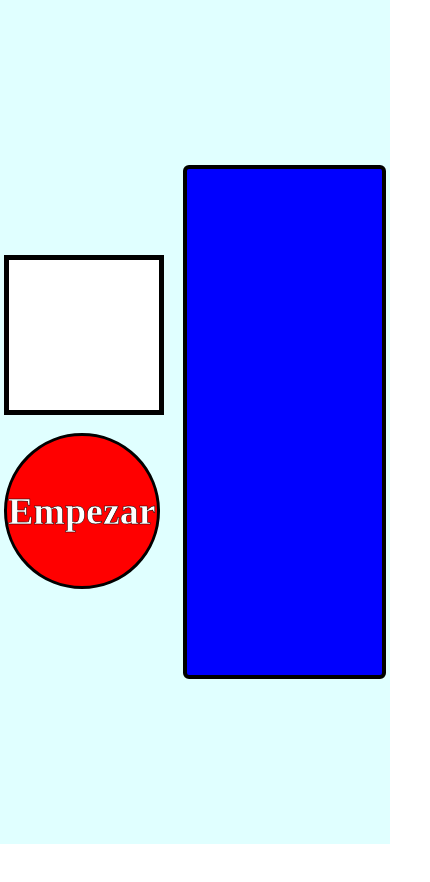
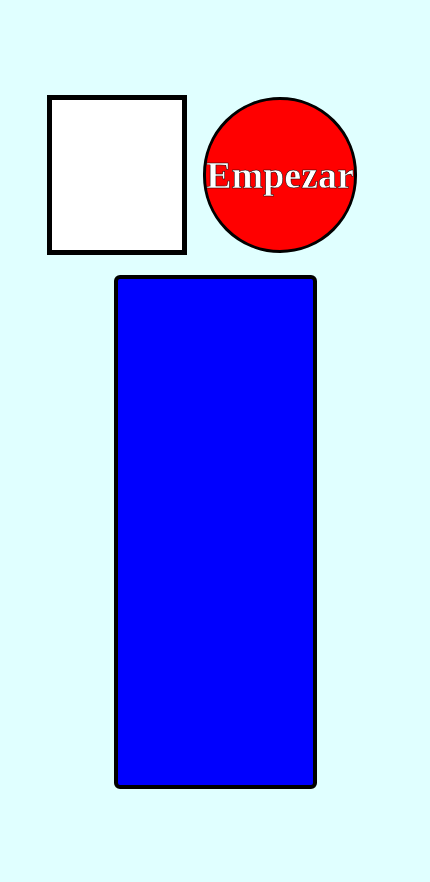
Before and after one commit to mariotg2003/Intuicion, a plain HTML site: page index.html in a window 390 px wide. Shown: the whole page, 430 px wide, since content can reach past the window. Before the commit the page ends 844 px from the top, so only its background shows below. Drawn offline with Linux system fonts and the light colour scheme.

Commit message:
Add files via upload

```diff
--- a/estilos.css
+++ b/estilos.css
@@ -1,10 +1,31 @@
 #contenedorGrande {
     background-color: lightcyan;
     width: 100%;
-    height: 100vh; /* Cambié el valor de height a 100vh para ocupar el 100% del viewport */
+    height: 100vh;
     display: flex;
     justify-content: center;
     align-items: center;
+    flex-direction: column;
+}
+
+#botones {
+    display: flex;
+    flex-direction: row;
+    align-items: center;
+    margin-bottom: 20px;
+}
+
+#puntuacion {
+    text-align: center;
+    margin-right: 5%;
+    line-height: 150px;
+    font-size: 90px;
+    width: 150px;
+    height: 150px;
+    border: 5px solid black;
+    margin-bottom: 20px;
+    background-color: white;
+    cursor: pointer;
 }
 
 #generador {
@@ -39,24 +60,31 @@ body, html {
     cursor: pointer;
 }
 
-#botonEmpezar:active{
+#botonEmpezar:active {
     background-color: rgb(160, 3, 3);
 }
 
-
-#puntuacion {
-    text-align: center;
-    line-height: 150px;
-    font-size: 90px;
-    width: 150px;
-    height: 150px;
-    border: 5px solid black;
-    margin-right: 2%;
-    background-color: white;
-    cursor: pointer;
-}
-
-#botones{
+#botones {
     float: left;
     margin-right: 5%;
 }
+
+@media only screen and (max-width: 600px) {
+    #contenedorGrande {
+        padding: 20px;
+    }
+
+    #botones {
+        flex-direction: row;
+        justify-content: center;
+        margin-bottom: 0;
+    }
+
+    #puntuacion {
+        margin-bottom: 0;
+    }
+
+    #generador {
+        margin-top: 20px;
+    }
+}
```
